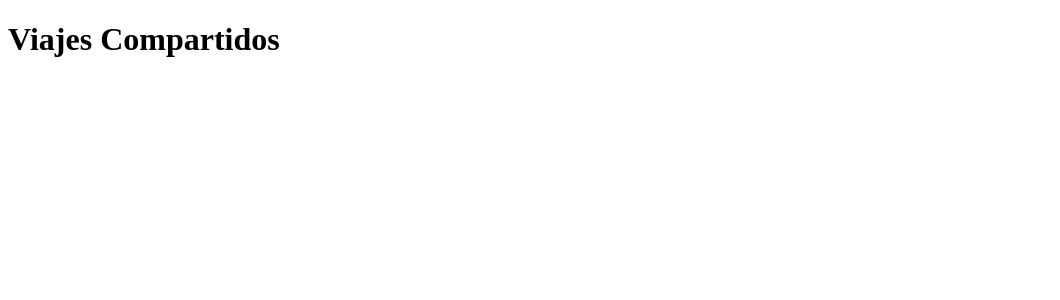
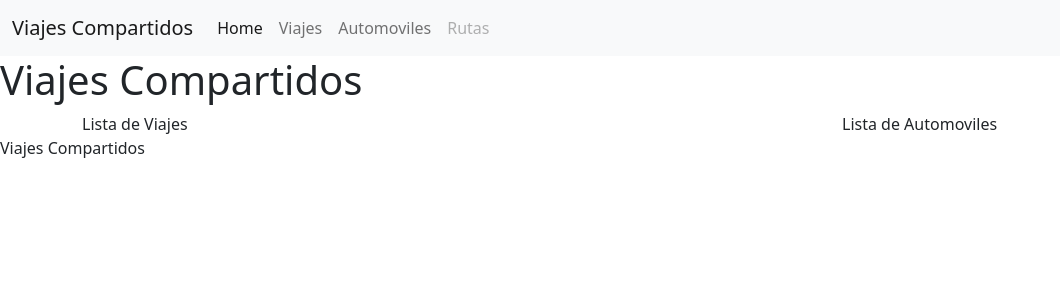
Before and after one commit to FelicitasAguerralde/SeminarioAngular_ViajesCompartidos, an Angular app: page / in a window 1280 px wide. Shown: the top 300 px of the page, without its empty margins (0-1060 px from the left). Built offline with nearby package versions, Linux system fonts and the light colour scheme.

Commit message:
agregue el primer componente viajes list

```diff
--- a/src/app/app.component.html
+++ b/src/app/app.component.html
@@ -1,3 +1,40 @@
+<nav class="navbar navbar-expand-lg bg-light">
+  <div class="container-fluid">
+    <a class="navbar-brand" href="#">{{title}}</a>
+    <button class="navbar-toggler" type="button" data-bs-toggle="collapse" data-bs-target="#navbarNav" aria-controls="navbarNav" aria-expanded="false" aria-label="Toggle navigation">
+      <span class="navbar-toggler-icon"></span>
+    </button>
+    <div class="collapse navbar-collapse" id="navbarNav">
+      <ul class="navbar-nav">
+        <li class="nav-item">
+          <a class="nav-link active" aria-current="page" href="#">Home</a>
+        </li>
+        <li class="nav-item">
+          <a class="nav-link" href="#">Viajes</a>
+        </li>
+        <li class="nav-item">
+          <a class="nav-link" href="#">Automoviles</a>
+        </li>
+        <li class="nav-item">
+          <a class="nav-link disabled">Rutas</a>
+        </li>
+      </ul>
+    </div>
+  </div>
+</nav>
 <div>
   <h1>{{title}}</h1>
 </div>
+<div class="container">
+  <div class="row">
+    <div class="col-8">Lista de Viajes</div>
+    <div class="col-4">Lista de Automoviles</div>
+  </div>
+</div>
+
+
+<div>
+  <footer>
+    {{title}}
+  </footer>
+</div>
--- a/src/app/app.module.ts
+++ b/src/app/app.module.ts
@@ -2,10 +2,12 @@
 import { BrowserModule } from '@angular/platform-browser';
 
 import { AppComponent } from './app.component';
+import { ViajesListComponent } from './viajes-list/viajes-list.component';
 
 @NgModule({
   declarations: [
-    AppComponent
+    AppComponent,
+    ViajesListComponent
   ],
   imports: [
     BrowserModule
--- /dev/null
+++ b/src/app/viajes-list/viajes-list.component.html
@@ -0,0 +1 @@
+<p>viajes-list works!</p>
--- a/src/index.html
+++ b/src/index.html
@@ -6,7 +6,11 @@
   <base href="/">
   <meta name="viewport" content="width=device-width, initial-scale=1">
   <link rel="icon" type="image/x-icon" href="favicon.ico">
+  <!-- CSS only -->
+<link href="https://cdn.jsdelivr.net/npm/bootstrap@5.2.2/dist/css/bootstrap.min.css" rel="stylesheet" integrity="sha384-Zenh87qX5JnK2Jl0vWa8Ck2rdkQ2Bzep5IDxbcnCeuOxjzrPF/et3URy9Bv1WTRi" crossorigin="anonymous">
 </head>
+<!-- JavaScript Bundle with Popper -->
+<script src="https://cdn.jsdelivr.net/npm/bootstrap@5.2.2/dist/js/bootstrap.bundle.min.js" integrity="sha384-OERcA2EqjJCMA+/3y+gxIOqMEjwtxJY7qPCqsdltbNJuaOe923+mo//f6V8Qbsw3" crossorigin="anonymous"></script>
 <body>
   <app-root></app-root>
 </body>
```
Also changed, not shown: src/app/viajes-list/viajes-list.component.ts (added, +10 -0 lines), src/app/viajes-list/viajes-list.component.css (added).
